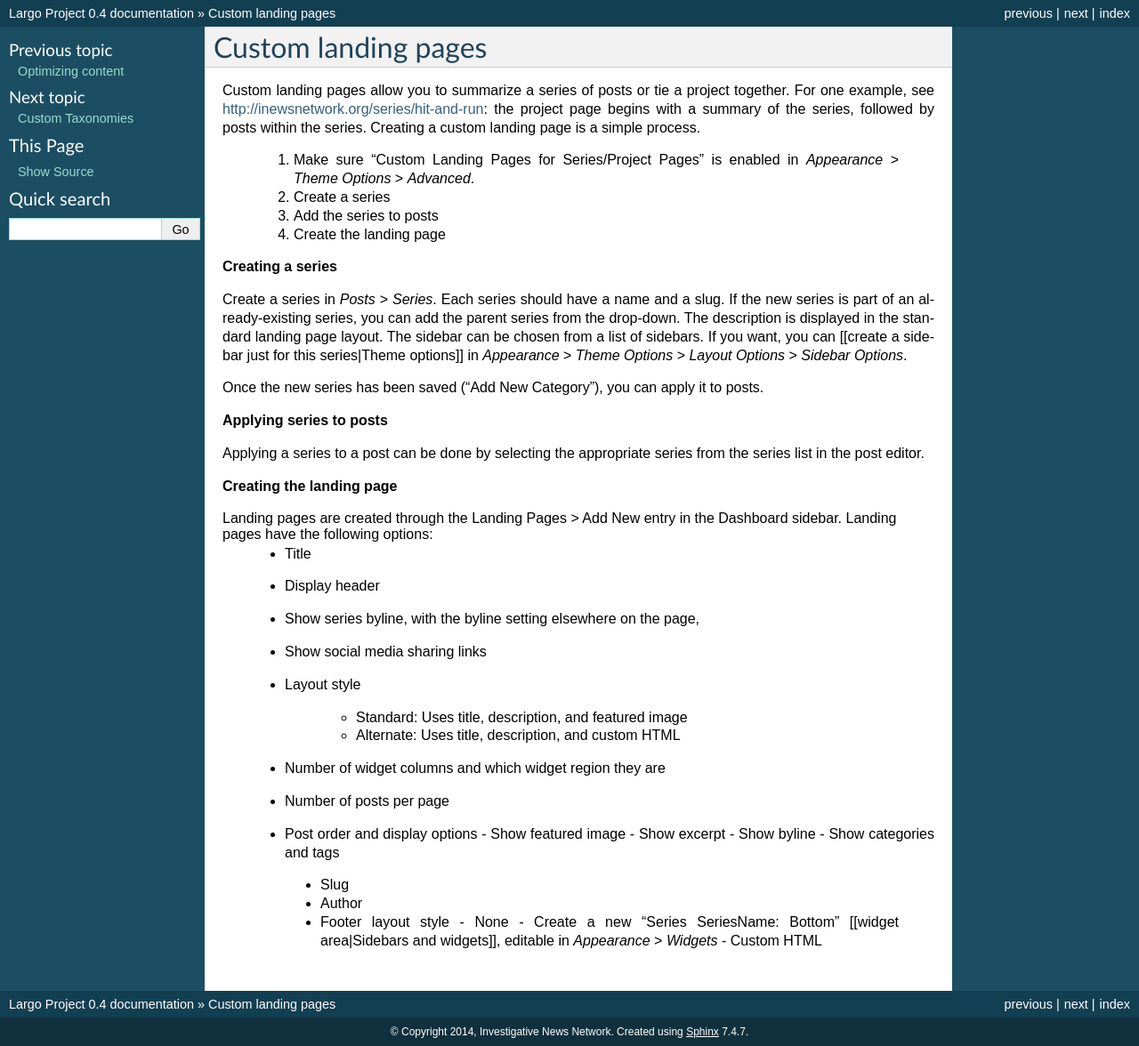
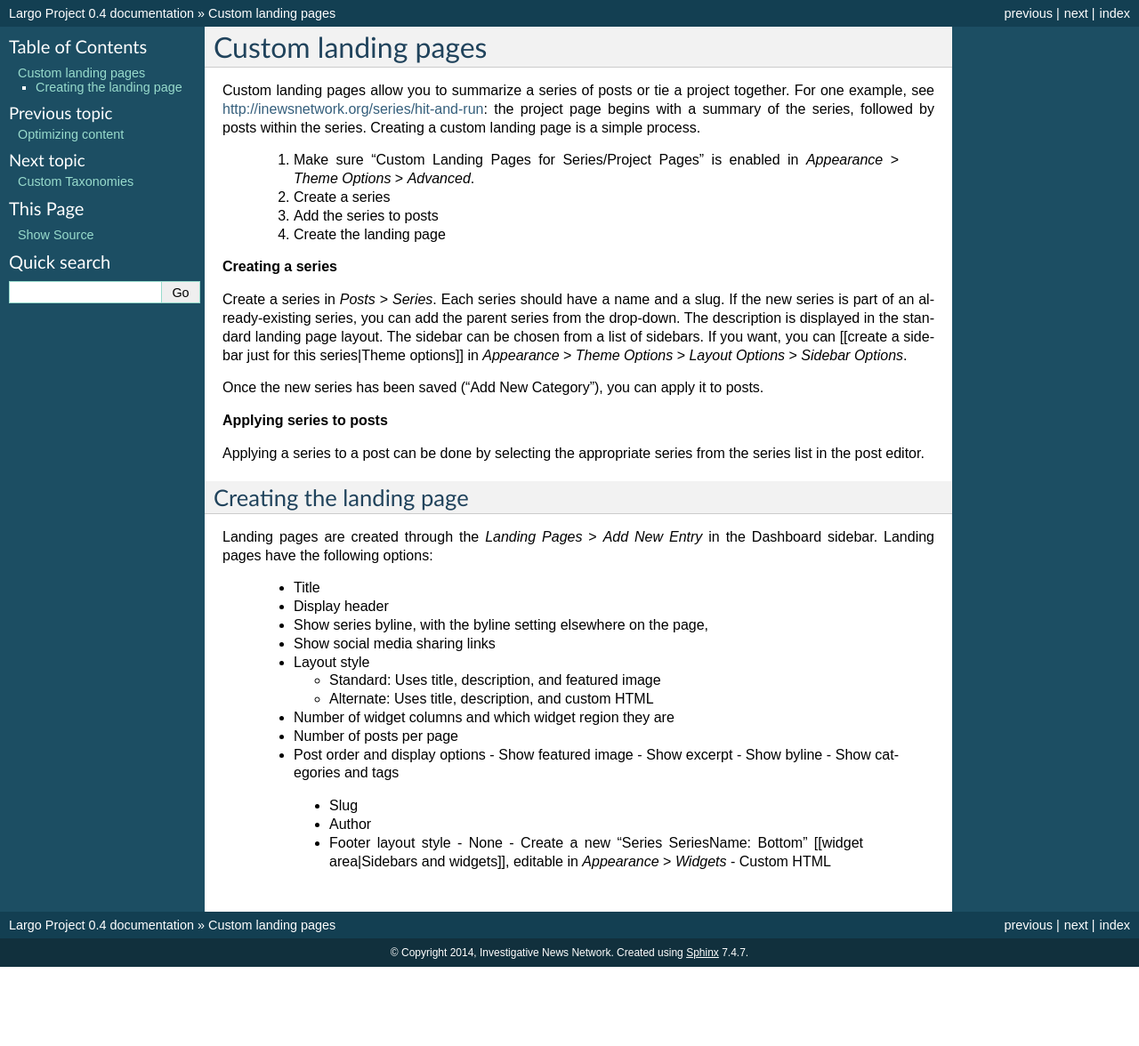
Before and after one commit to argoproject/Argo, a Sphinx documentation site: the page built from docs/users/customlanding.rst, in a window 1280 px wide. Shown: the whole page at 89% size. Built offline with Sphinx 7.4.7, drawn with Linux system fonts in a browser that asks for light colours; pages that are not in the unit, such as notebooks, are missing from menus; after the commit the page ends 1087 px from its top, so only the background shows below that.

Commit message:
formatting fixes

```diff
--- a/docs/developers/largocustomfunctions.rst
+++ b/docs/developers/largocustomfunctions.rst
@@ -1,3 +1,5 @@
+.. _largocustomfunctions:
+
 Largo custom functions
 ======================
 
--- a/docs/index.rst
+++ b/docs/index.rst
@@ -14,7 +14,7 @@ User Documentation
     :maxdepth: 2
 
     users/welcome
-    users/prelaunchchcklist
+    users/prelaunchchecklist
     users/download
     users/sitesetup
     users/themeoptions
--- a/docs/users/customlanding.rst
+++ b/docs/users/customlanding.rst
@@ -19,17 +19,19 @@ Once the new series has been saved ("Add New Category"), you can apply it to pos
 
 Applying a series to a post can be done by selecting the appropriate series from the series list in the post editor.
 
-**Creating the landing page**
+Creating the landing page
+-------------------------
 
-Landing pages are created through the Landing Pages > Add New entry in the Dashboard sidebar. Landing pages have the following options:
+Landing pages are created through the *Landing Pages* > *Add New Entry* in the Dashboard sidebar.  Landing pages have the following options:
+
     - Title
     - Display header
     - Show series byline, with the byline setting elsewhere on the page,
     - Show social media sharing links
     - Layout style
 
-       - Standard: Uses title, description, and featured image
-       - Alternate: Uses title, description, and custom HTML
+      - Standard: Uses title, description, and featured image
+      - Alternate: Uses title, description, and custom HTML
 
     - Number of widget columns and which widget region they are
     - Number of posts per page
@@ -43,5 +45,5 @@ Landing pages are created through the Landing Pages > Add New entry in the Dashb
      - Author
      - Footer layout style
        - None
-       - Create a new "Series SeriesName: Bottom" [[widget area|Sidebars and widgets]], editable in          *Appearance* > *Widgets*
+       - Create a new "Series SeriesName: Bottom" [[widget area|Sidebars and widgets]], editable in *Appearance* > *Widgets*
        - Custom HTML
```
Also changed, not shown: docs/users/themeoptions.rst (+4 -4 lines).
